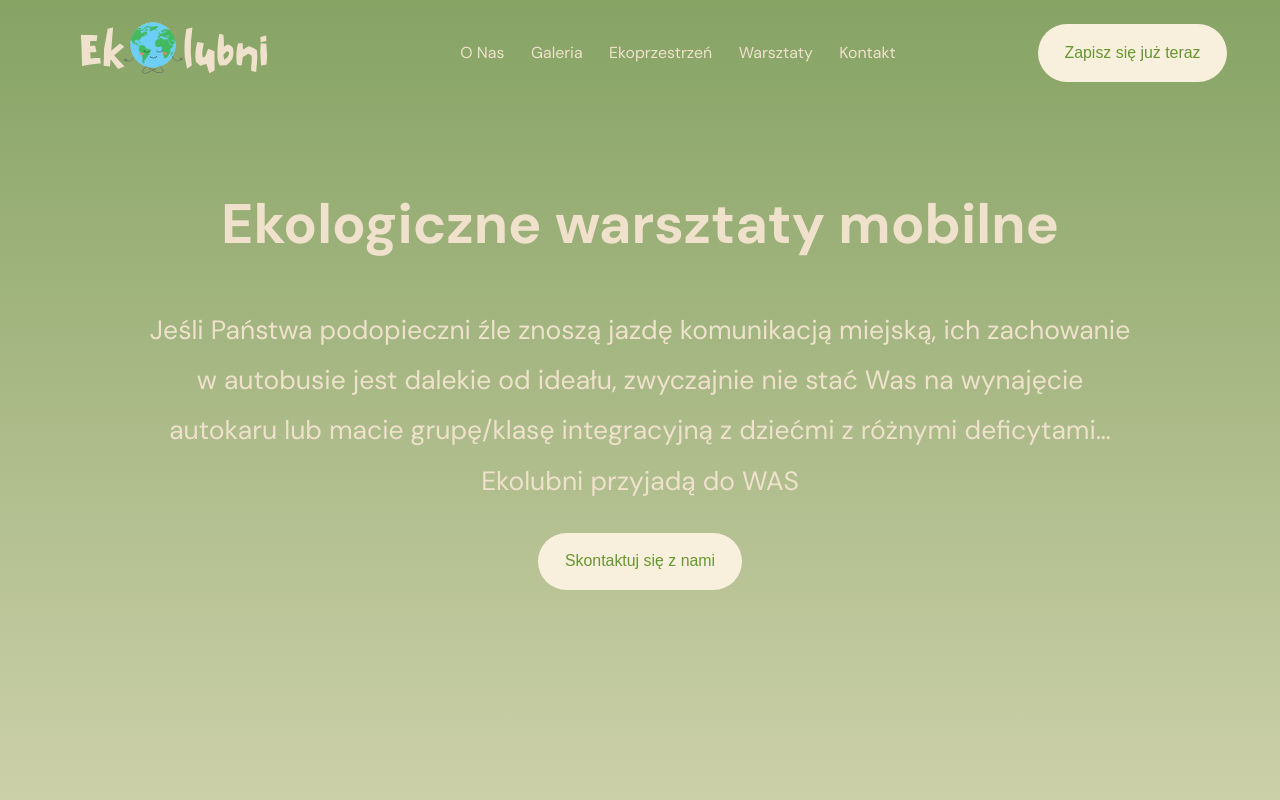
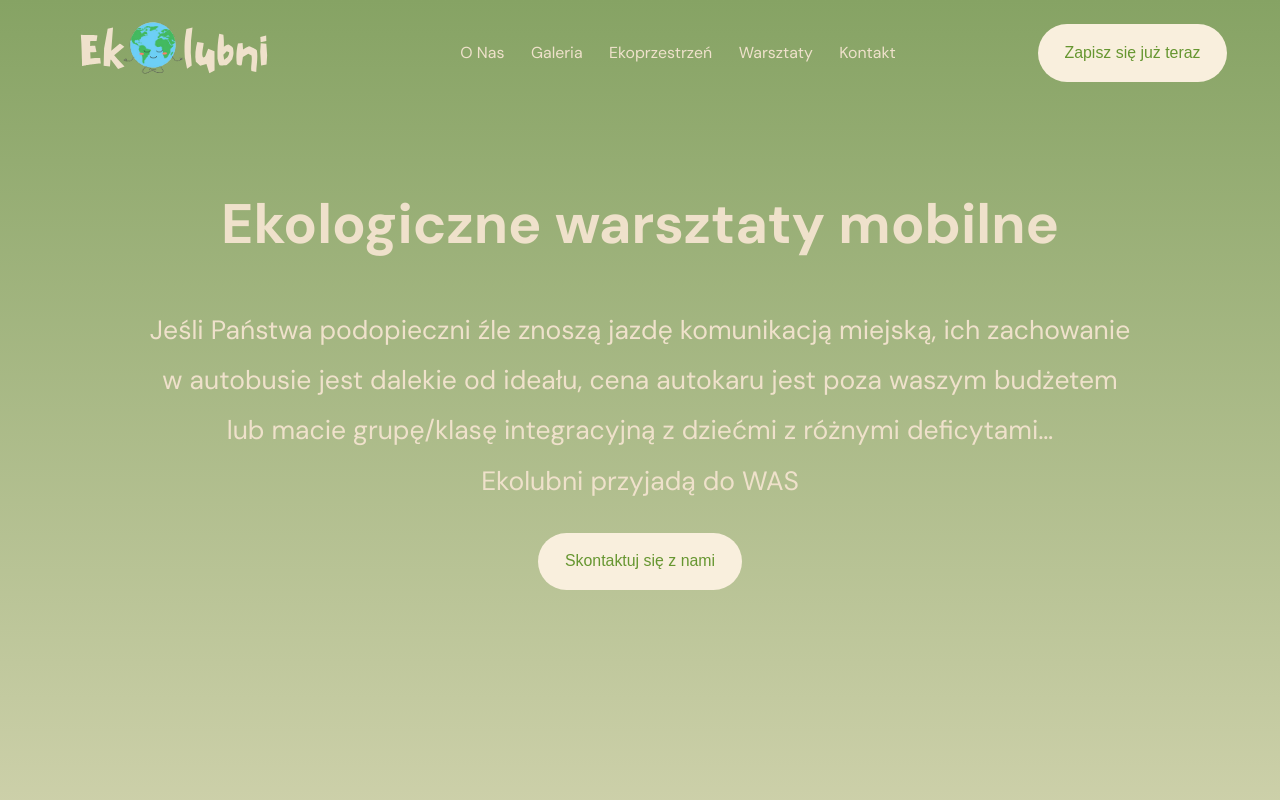
Before and after one commit to pgreber2504/ekolubni_v2, a Next.js app: page / in a window 1280 px wide. Shown: the top 800 px of the page. Built offline with nearby package versions, Linux system fonts and the light colour scheme.

Commit message:
fixed hero sentence

```diff
--- a/components/Hero/Hero.tsx
+++ b/components/Hero/Hero.tsx
@@ -11,8 +11,7 @@ const Hero = () => {
       <h1>Ekologiczne warsztaty mobilne</h1>
       <p>
         Jeśli Państwa podopieczni źle znoszą jazdę komunikacją miejską, ich
-        zachowanie w autobusie jest dalekie od ideału, zwyczajnie nie stać Was
-        na wynajęcie autokaru lub macie grupę/klasę integracyjną z dziećmi z
+        zachowanie w autobusie jest dalekie od ideału, cena autokaru jest poza waszym budżetem lub macie grupę/klasę integracyjną z dziećmi z
         różnymi deficytami… <br />
         Ekolubni przyjadą do WAS
       </p>
--- a/pages/index.tsx
+++ b/pages/index.tsx
@@ -11,7 +11,7 @@ const Home: NextPage = () => {
     <>
       <Head>
         <title>Ekolubni - Warsztaty ekologiczne</title>
-        <meta name="description" content="Generated by create next app" />
+        <meta name="description" content="Warsztaty ekologiczne dla dzieci" />
         <link rel="icon" href="/favicon.ico" />
       </Head>
       <Layout>
```
Also changed, not shown: 2 other files (tests, documents, lock files or other folders).
